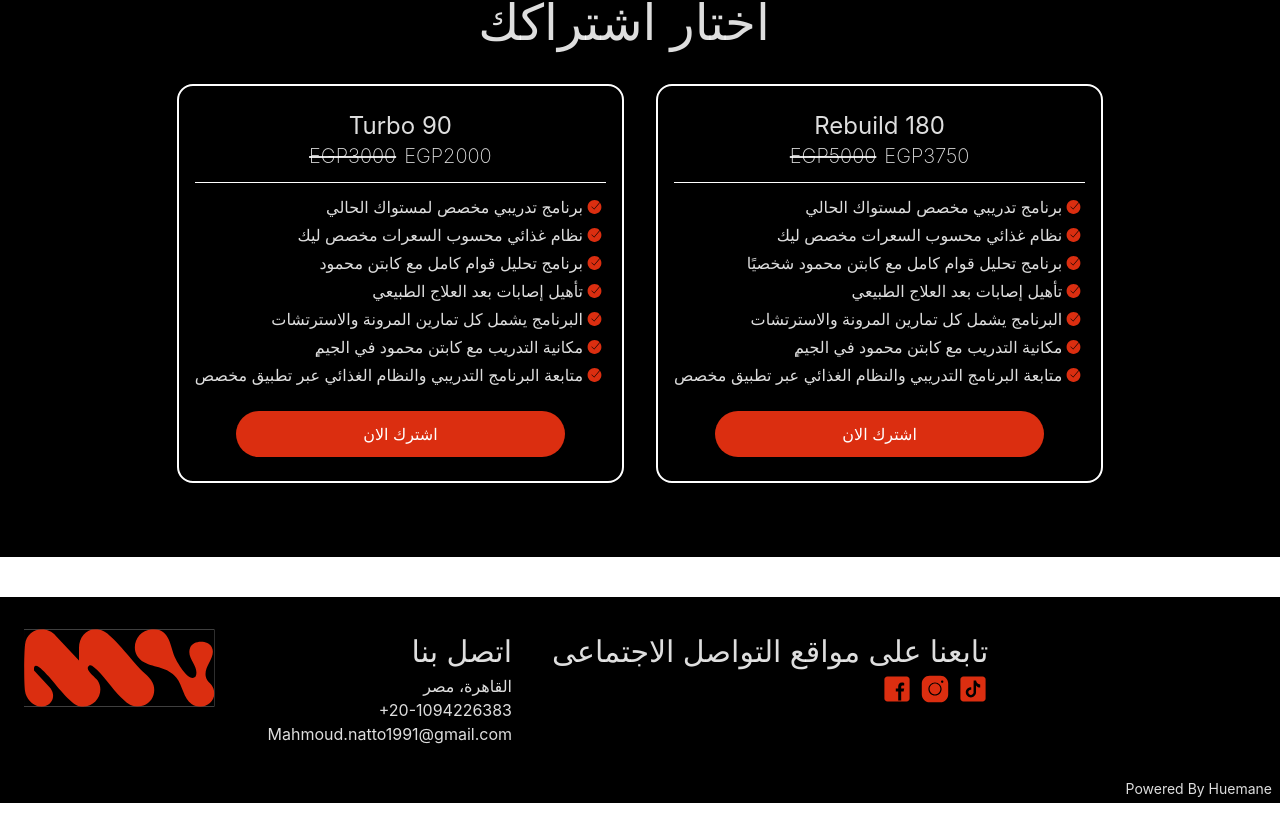
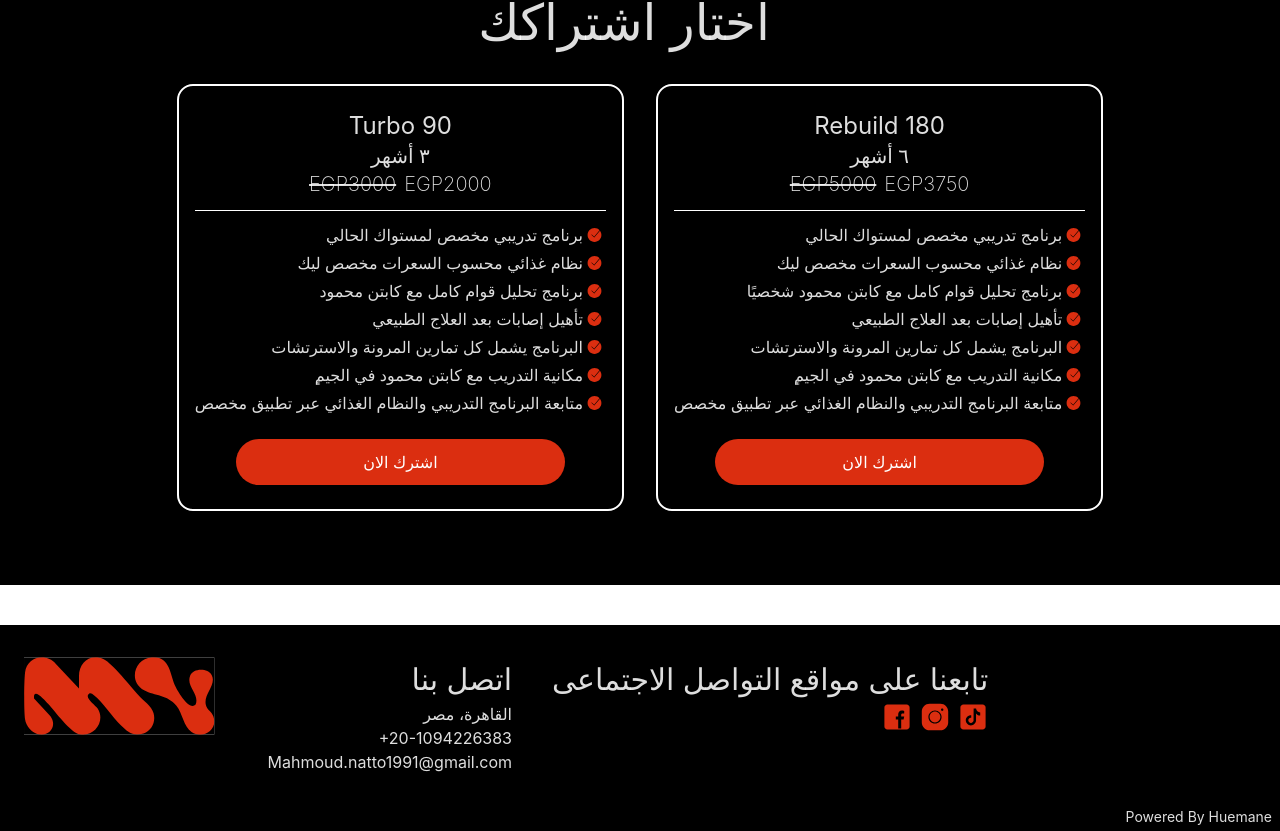
Before and after one commit to omar-tolan/mnteamDep, a React (Vite) app: page / in a window 1280 px wide. Shown: the part 3307-4138 px from the top of the page. Before the commit the page ends 4110 px from the top, so only its background shows below. Built offline with nearby package versions, Linux system fonts and the light colour scheme.

Commit message:
Added Plan Durations

```diff
--- a/package.json
+++ b/package.json
@@ -13,6 +13,7 @@
   },
   "dependencies": {
     "@tailwindcss/vite": "^4.0.0",
+    "motion": "^12.4.10",
     "prettier": "^3.4.2",
     "react": "^18.3.1",
     "react-dom": "^18.3.1",
--- a/src/components/Cards/PlanCard.jsx
+++ b/src/components/Cards/PlanCard.jsx
@@ -1,11 +1,12 @@
 import React from "react";
 import PlanButton from "../Buttons/PlanButton";
 
-function PlanCard({ duration, oldPrice, price, services, handleSub }) {
+function PlanCard({ name, duration, oldPrice, price, services, handleSub }) {
   return (
     <div className="flex flex-col items-center rounded-2xl border-2 border-white px-4 py-6 space-y-3 md:h-full">
       <div className="flex- flex-col items-center">
-        <p className="text-center text-2xl">{duration}</p>
+        <p className="text-center text-2xl">{name}</p>
+        <p className="text-center text-xl font-light">{duration}</p>
         <div className="flex flex-row align-middle space-x-2">
           <p className="text-center text-xl font-extralight line-through">
             {oldPrice}
--- /dev/null
+++ b/src/components/FAQs.jsx
@@ -0,0 +1,50 @@
+// import React from "react";
+// import { motion } from "motion/react";
+// import { useState } from "react";
+
+// const faqs = [
+//   {
+//     q: "Question 1?",
+//     a: "Answer",
+//   },
+//   {
+//     q: "Question 1?",
+//     a: "Answer",
+//   },
+//   {
+//     q: "Question 1?",
+//     a: "Answer",
+//   },
+//   {
+//     q: "Question 1?",
+//     a: "Answer",
+//   },
+// ];
+
+// const FAQs = () => {
+//   const [openIndex, setOpenIndex] = useState(null);
+//   const showAnswer = (index) => {
+//     setOpenIndex(openIndex === index ? null : index);
+//   };
+//   return (
+//     <div className="flex flex-col items-center bg-black text-white mt-4 py-4 px-10 w-screen h-screen">
+//       <p className="text-3xl mb-6">Frequently Asked Questions</p>
+//       <button
+//         className="rounded-2xl border-2 flex flex-col w-full px-4 cursor-pointer"
+//         onClick={showAnswer(1)}
+//       >
+//         <div className="flex flex-row space-x-1">
+//           {openIndex === 1 ? <p>-</p>:<p>+</p>}
+//           <p>Question: How can i start my journey?</p>
+//         </div>
+//         <div>
+//           <p className="font-light text-sm">
+//             This is an answer to the asked question
+//           </p>
+//         </div>
+//       </button>
+//     </div>
+//   );
+// };
+
+// export default FAQs;
--- a/src/components/Homepage.jsx
+++ b/src/components/Homepage.jsx
@@ -9,6 +9,7 @@ import Steps from "./Steps";
 import Footer from "./Footer";
 import { Element, Link } from "react-scroll";
 import SubscribtionModal from "./Modals/SubscriptionModal.jsx";
+// import FAQs from "./FAQs.jsx";
 
 function Homepage() {
   const [isSubscribing, setIsSubscribing] = useState(false);
@@ -35,8 +36,9 @@ function Homepage() {
         {isSubscribing && <SubscribtionModal handleSub={handleSub} />}
         <Plans handleSub={handleSub} />
       </Element>
-      <Element name="cv">
-      </Element>
+      {/* <Element name="faqs">
+        <FAQs />
+      </Element> */}
       <Footer />
     </div>
   );
--- a/src/components/Plans.jsx
+++ b/src/components/Plans.jsx
@@ -9,7 +9,8 @@ function Plans({ handleSub }) {
       </p>
       <div className="flex flex-col space-y-6 px-[30px] md:px-0 pb-[50px] md:w-full md:flex-row md:flex-1 md:space-x-8 md:items-stretch md:justify-center">
         <PlanCard
-          duration="Turbo 90"
+          name="Turbo 90"
+          duration="٣ أشهر"
           price="EGP2000"
           oldPrice="EGP3000"
           services={[
@@ -19,13 +20,13 @@ function Plans({ handleSub }) {
             "تأهيل إصابات بعد العلاج الطبيعي",
             "البرنامج يشمل كل تمارين المرونة والاسترتشات",
             "ٕمكانية التدريب مع كابتن محمود في الجيم",
-            "متابعة البرنامج التدريبي والنظام الغذائي عبر تطبيق مخصص"
-
+            "متابعة البرنامج التدريبي والنظام الغذائي عبر تطبيق مخصص",
           ]}
           handleSub={handleSub}
         />
         <PlanCard
-          duration="Rebuild 180"
+          name="Rebuild 180"
+          duration="٦ أشهر"
           price="EGP3750"
           oldPrice="EGP5000"
           services={[
@@ -35,7 +36,7 @@ function Plans({ handleSub }) {
             "تأهيل إصابات بعد العلاج الطبيعي",
             "البرنامج يشمل كل تمارين المرونة والاسترتشات",
             "ٕمكانية التدريب مع كابتن محمود في الجيم",
-            "متابعة البرنامج التدريبي والنظام الغذائي عبر تطبيق مخصص"
+            "متابعة البرنامج التدريبي والنظام الغذائي عبر تطبيق مخصص",
           ]}
           handleSub={handleSub}
         />
```
Also changed, not shown: 1 other file (tests, documents, lock files or other folders).
